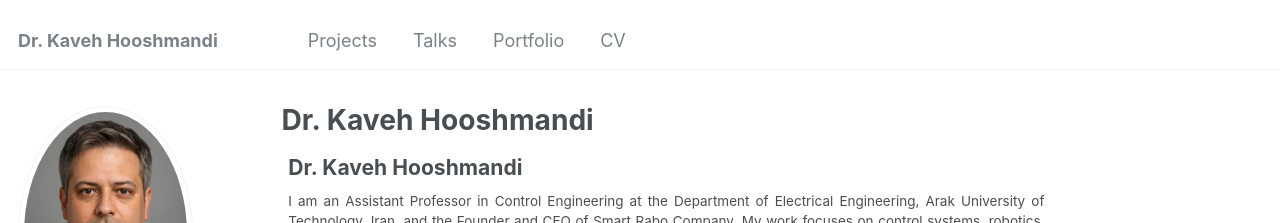
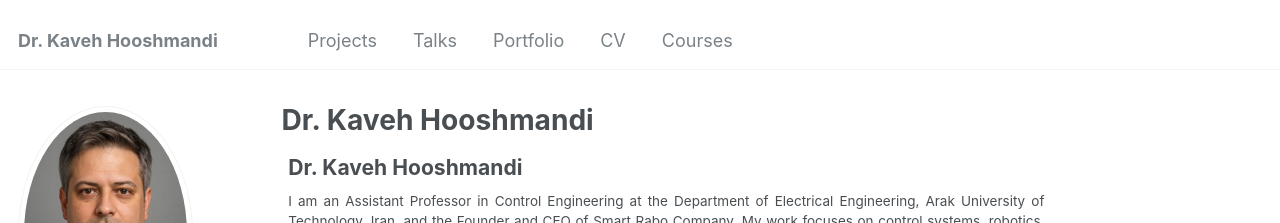
Before and after one commit to kaveh-hooshmandi/kaveh-hooshmandi.github.io, a Jekyll site: the page built from _pages/about.md, in a window 1280 px wide. Shown: the top 223 px of the page. Built offline with Jekyll 4.4.1, drawn with Linux system fonts in a browser that asks for light colours; some web fonts are replaced.

Commit message:
Add 'Courses' link to navigation

```diff
--- a/_data/navigation.yml
+++ b/_data/navigation.yml
@@ -29,5 +29,8 @@ main:
   - title: "CV"
     url: /cv/
 
+  - title: "Courses"
+    url: /courses/control-systems/
+
   # - title: "Guide"
   #   url: /markdown/
```
